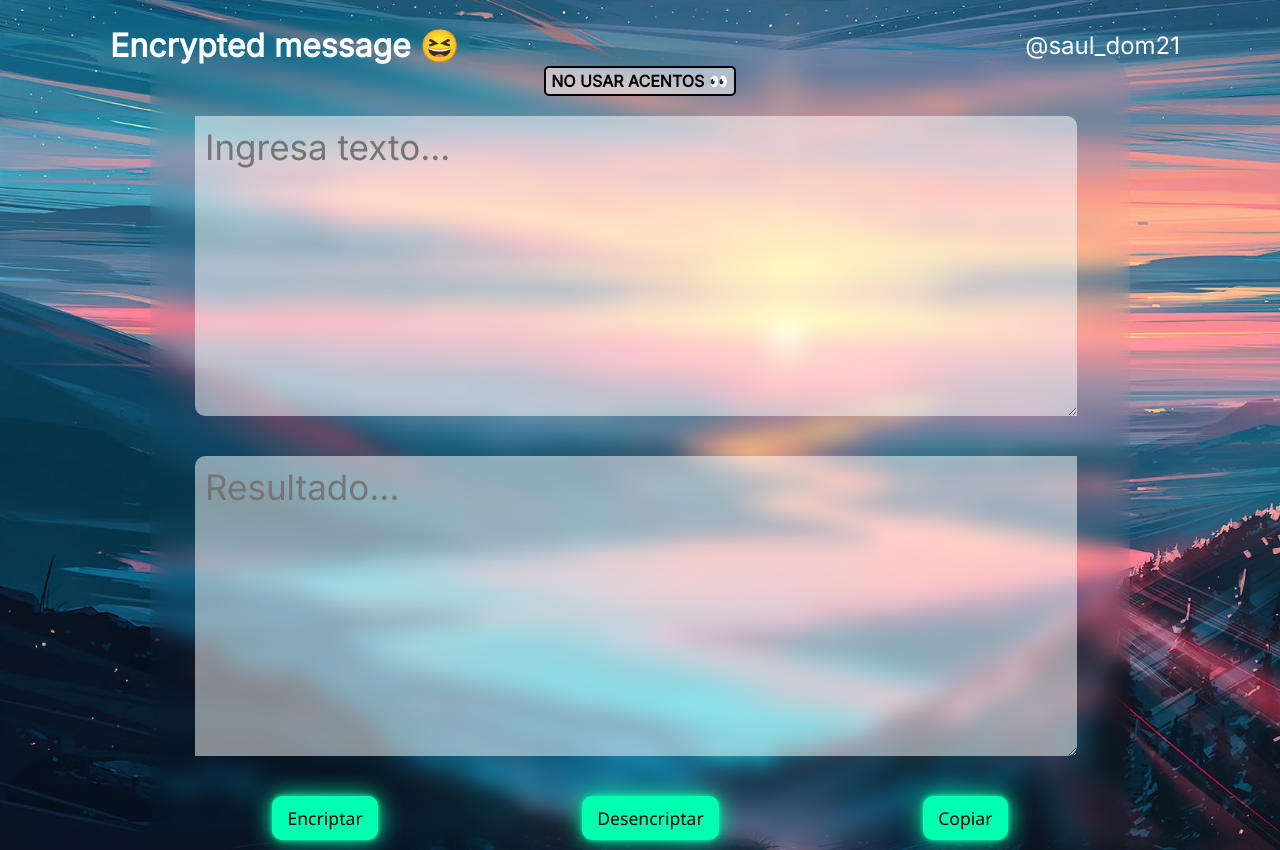
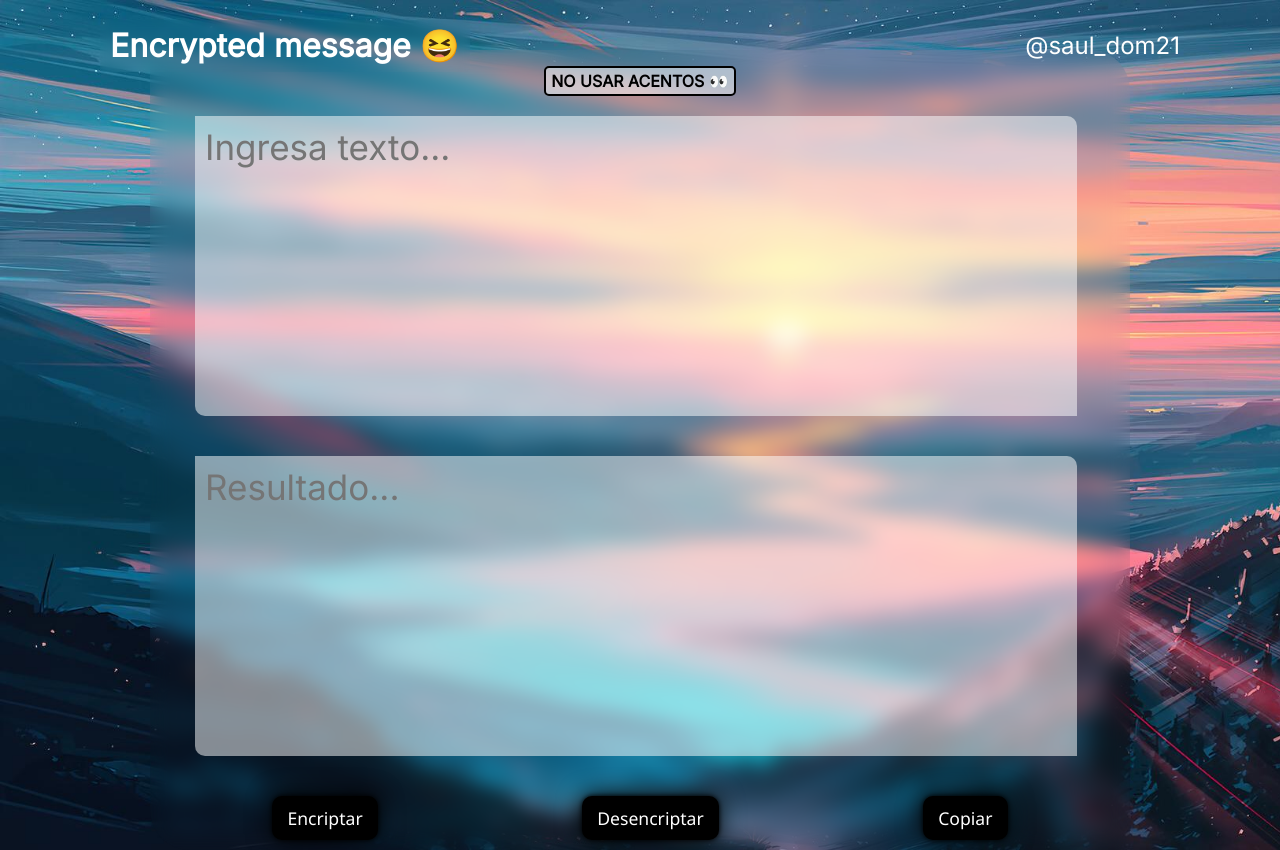
Before and after one commit to Saul-MX/Saul_Encriptador_21, a plain HTML site: page index.html in a window 1280 px wide. Drawn offline with Linux system fonts and the light colour scheme.

Commit message:
Commit Inicial

```diff
--- a/style.css
+++ b/style.css
@@ -48,6 +48,7 @@ h3{
     transition: 1s;
     padding: 10px;
     backdrop-filter: blur(5px) ;
+    cursor: pointer;
 }
 
 .titulo:hover{
@@ -107,7 +108,7 @@ h3{
     align-items: center;
 }
 
-#textoEncriptado{
+#textoEncriptado, #textoDesencriptado{
     width: 90%;
     height: 300px;
     display: block;
@@ -117,34 +118,25 @@ h3{
     background: #ffffff82;
     padding: 10px;
     font-size: 35px;
-}
-
-#textoDesencriptado{
-    width: 90%;
-    height: 300px;
-    display: block;
-    margin: 20px 0 40px 45px;
-    border-radius: 10px 0;
-    border: none;
-    background: #ffffff82;
-    padding: 10px;
-    font-size: 35px;
+    resize: none;
 }
 
 button{
-    box-shadow: 0 0 5px rgb(0, 255, 174), 0 0 25px rgb(0, 255, 174);
+    box-shadow: 0 0 5px rgb(0, 0, 0), 0 0 25px rgb(0, 0, 0);
     transition: 1s;
     margin: 0 100px;
     padding: 10px 15px;
     border-radius: 10px;
     border: none;
-    background: rgb(0, 255, 174);
+    background: rgb(0, 0, 0);
     font-size: 1.1em;
     font-family:'Segoe UI', Tahoma, Geneva, Verdana, sans-serif;
+    color: #fff;
+    cursor: pointer;
 }
 
 button:hover{
-    box-shadow: 0 0 5px rgb(0, 255, 174), 0 0 25px rgb(0, 255, 174), 0 0 50px rgb(0, 255, 174), 0 0 100px rgb(0, 255, 174), 0 0 200px rgb(0, 255, 174);
+    box-shadow: 0 0 5px rgb(0, 0, 0), 0 0 25px rgb(0, 0, 0), 0 0 50px rgb(0, 0, 0), 0 0 100px rgb(0, 0, 0), 0 0 200px rgb(0, 0, 0);
     transform: scale(1.2);
 }
 @media screen and (max-width: 480px){
```
